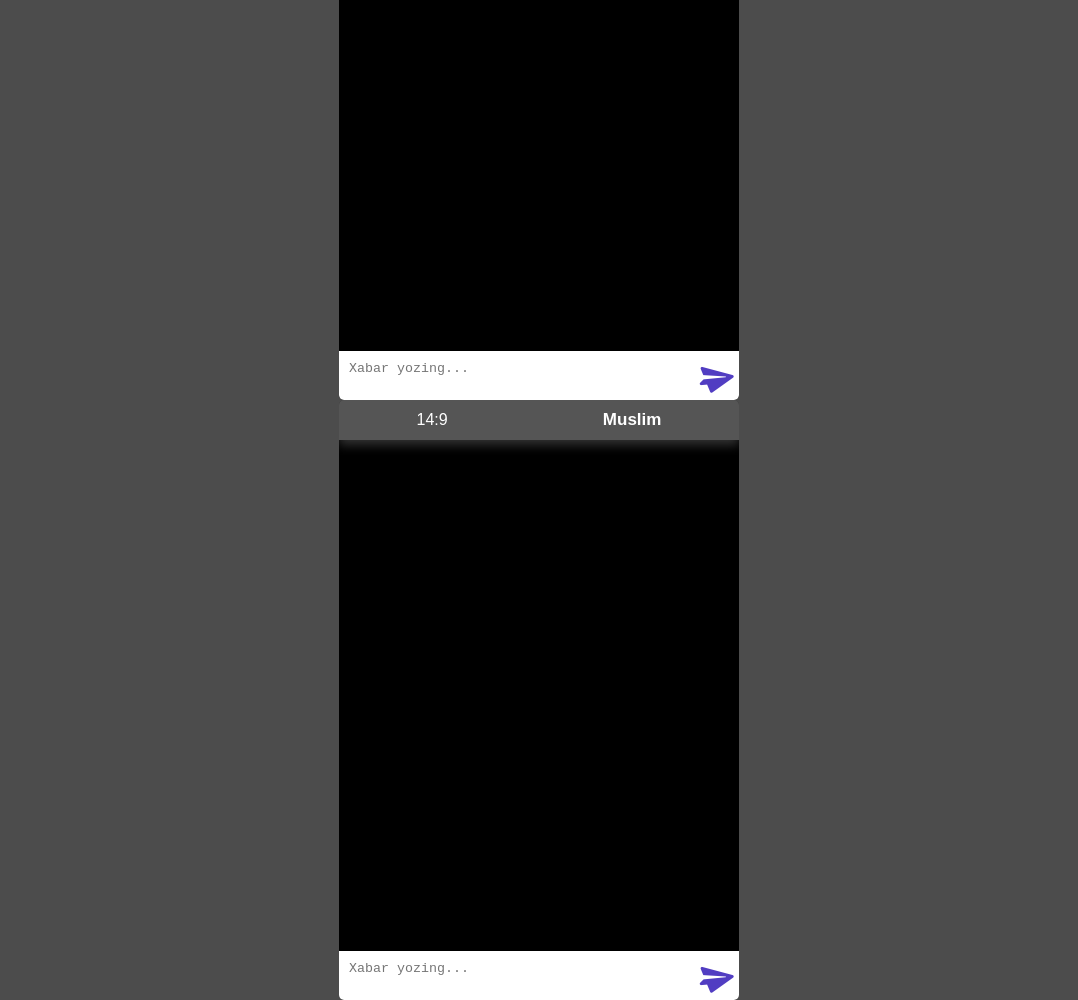
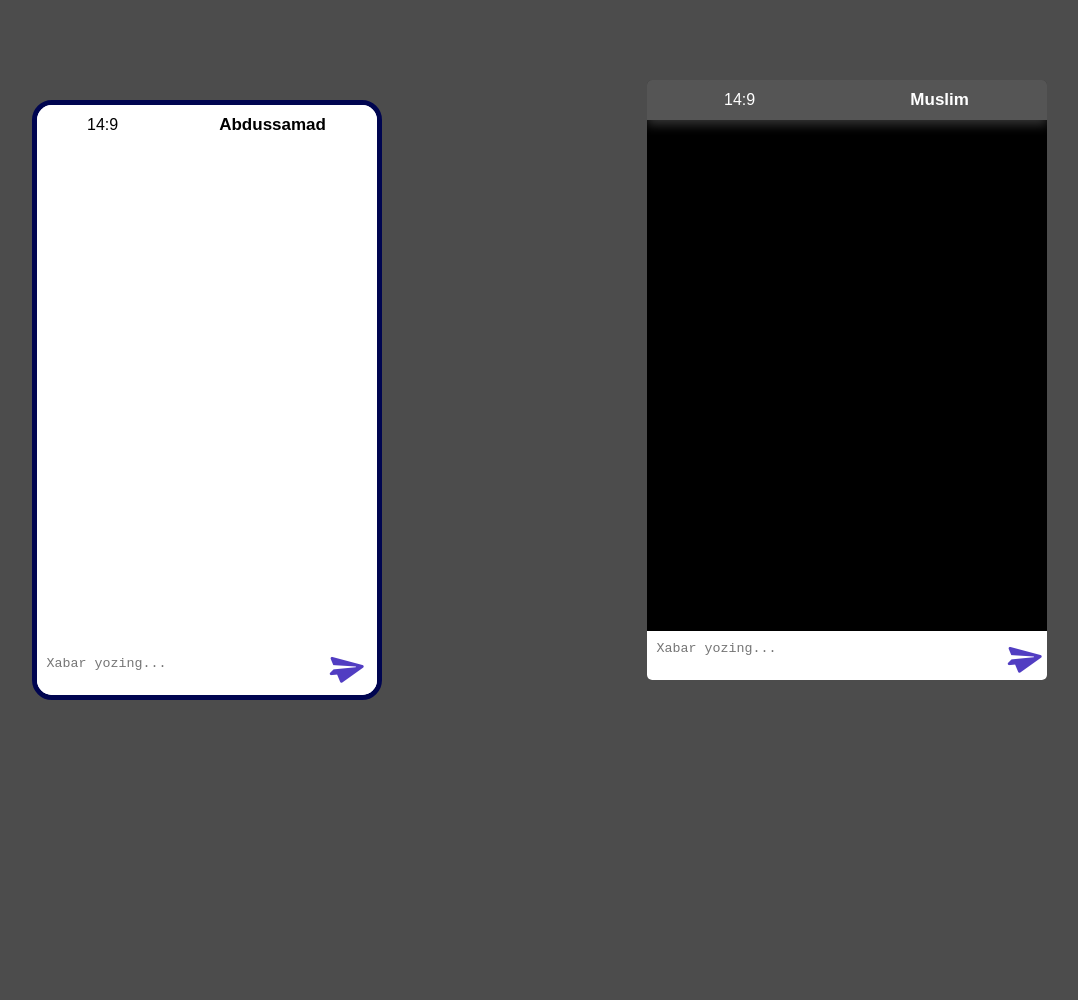
Before and after one commit to Abdussamaduz/message-chat, a plain HTML site: page index.html in a window 1280 px wide. Shown: the whole page, without its empty margins (101-1179 px from the left). After the commit the page ends 800 px from the top, so only its background shows below. Drawn offline with Linux system fonts and the light colour scheme.

Commit message:
Update style.css

```diff
--- a/style.css
+++ b/style.css
@@ -13,23 +13,40 @@ body {
     height: 100vh;
 }
 
+.phones
+{
+    width: 100%;
+    display: flex;
+    justify-content: space-around;
+    flex-wrap: wrap;
+}
+
 .box
 {
+    margin: 20px 0;
     position: relative;
-    width: 400px;
+    width: 350px;
     height: 600px;
-    border-radius: 5px;
-    background-color: #000;
-    /* padding: 10px 20px; */
+    border-radius: 15px;
+
+    background-color: #fff;
+    /* padding: 10px 20px;
+    overflow: hidden;    */
+    /* width: 320px;
+    height: 600px; */
+    background-color: #fff;
+    border: 5px solid #000550;
+    border-radius: 20px;
+    position: relative;
     overflow: hidden;
 }
 
 .header
 {
-    background-color: #fff5;
+    background-color: #fff;
     width: 100%;
     padding: 10px 0;
-    box-shadow: 0 5px 10px #fff3;
+    /* box-shadow: 0 5px 10px #fff3; */
     display: flex;
     justify-content: space-around;
     align-items: center;
@@ -37,7 +54,7 @@ body {
 
 .phone-time
 {
-  color: #fff;
+  color: #000;
   font-family: sans-serif;
 }
 
@@ -46,14 +63,24 @@ body {
     text-align: center;
     font-size: 17px;
     font-family: sans-serif;
-    color: #fff;
+    color: #000;
 }
+
+/* .main
+{
+
+    border-top: 2px solid #2333bd;
+    border-bottom: 2px solid #2333bd;
+    border-radius: 10px;
+    background-color: #fff;
+
+} */
 
 
 .list
 {
     padding: 20px 10px;
-    height: 530px;
+    height: 490px;
     overflow: scroll;
 }
 
@@ -61,7 +88,7 @@ body {
 {
     padding: 10px 20px;
     width: 80%;
-    background-color: #fff3;
+    background-color: #0005;
     margin: 10px 0;
     color: #fff;
     font-family: sans-serif;
@@ -140,7 +167,7 @@ box-shadow: inset 1px 14px 34px -2px rgba(0,0,0,0.35);
   display: block;
   width: 5px;
   height: 5px;
-  background-color: rgba(81, 61, 194, 1);
+  /* background-color: rgba(81, 61, 194, 1);  */
   /* border: 3px solid #fff9; */
   border-radius: 50%;
 }
@@ -294,8 +321,8 @@ box-shadow: inset 1px 14px 34px -2px rgba(0,0,0,0.35);
 .send-button-two
 {
     position: absolute;
-    right: 0%;
-    top: -5px;
+    right: 17%;
+    top: -10px;
     background: none;
     border: none;
     outline: none;
@@ -315,7 +342,7 @@ box-shadow: inset 1px 14px 34px -2px rgba(0,0,0,0.35);
 .list-two::-webkit-scrollbar{
   width: 5px;
   height: 5px;
-  background-color: rgba(81, 61, 194, 1);
+  /* background-color: rgba(81, 61, 194, 1); */
   /* border: 3px solid #fff9; */
   border-radius: 50%;
 }
```
